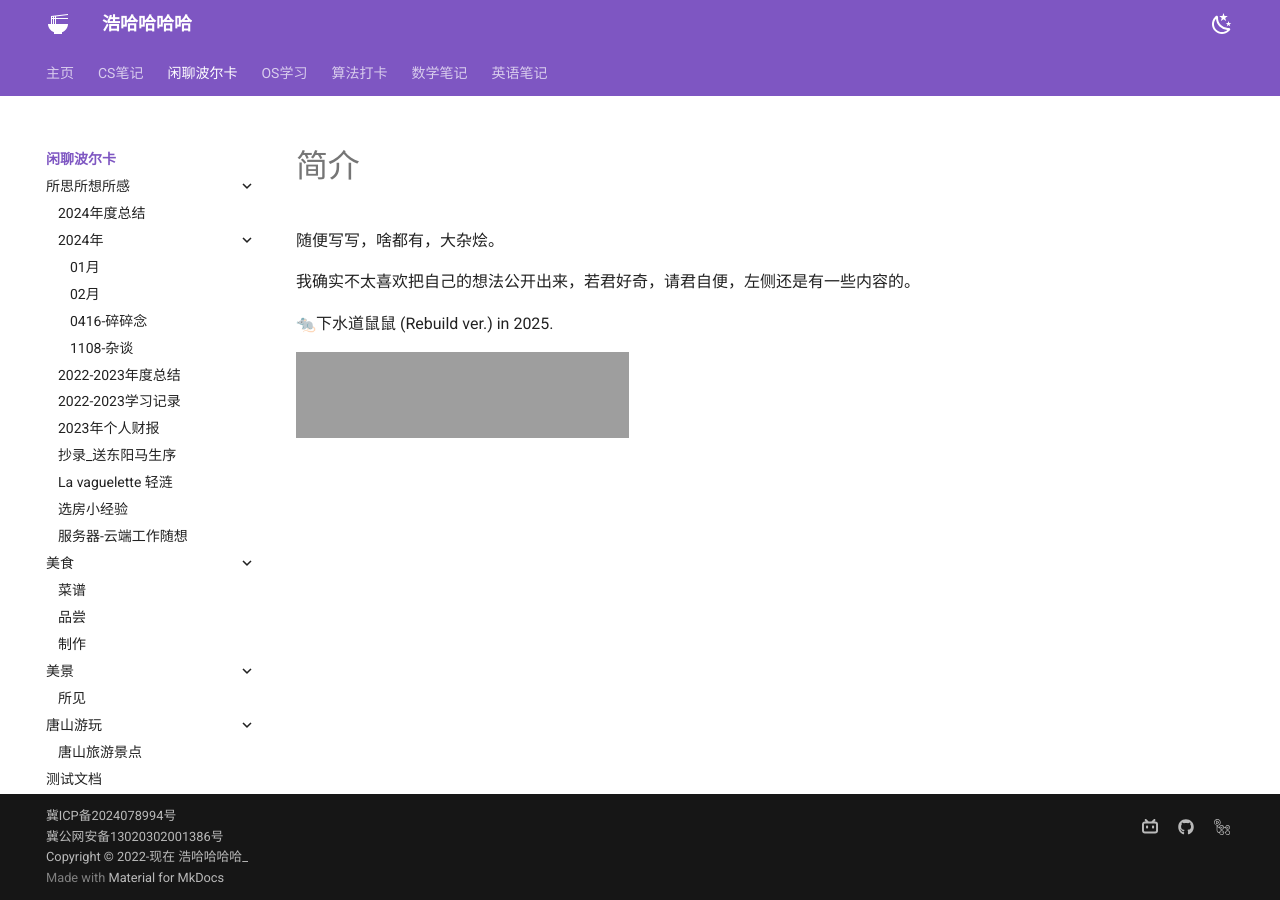
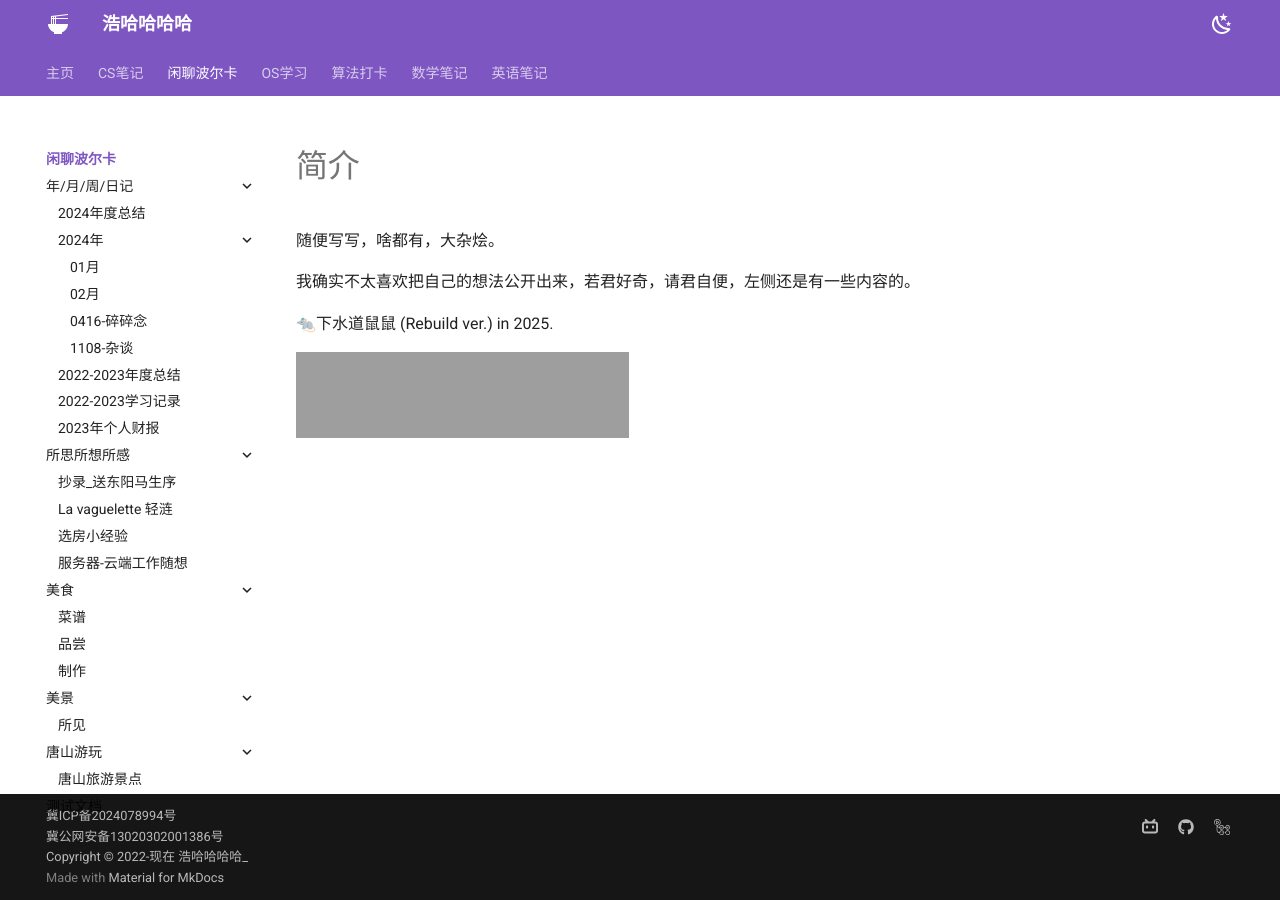
Before and after one commit to Haohahahaha/chat, an MkDocs documentation site: the page built from docs/index.md, in a window 1280 px wide. Built offline with MkDocs 1.6.1 and Material for MkDocs 9.7.7, drawn with Linux system fonts in a browser that asks for light colours; grey boxes are pictures that could not be loaded.

Commit message:
2024-12-31_22:22:46 update

```diff
--- a/mkdocs.yml
+++ b/mkdocs.yml
@@ -41,7 +41,7 @@ nav:
   - CS笔记: http://cs.haohaha.cn
   - 闲聊波尔卡:
     - Home: index.md
-    - 所思所想所感:
+    - 年/月/周/日记:
       - 2024年度总结: thought/2024/summary.md
       - 2024年:
         - 01月: thought/2024_monthly_summary/01.md
@@ -51,6 +51,7 @@ nav:
       - 2022-2023年度总结: thought/2022-2023_summary/summary.md
       - 2022-2023学习记录: thought/learn-record/2022-2023.md
       - 2023年个人财报: thought/2022-2023_summary/2023-personal_financial_report.md
+    - 所思所想所感:
       - 抄录_送东阳马生序: thought/Farewell_Ma/Xv.md
       - La vaguelette 轻涟: thought/la-vaguelette/l-v.md
       - 选房小经验: thought/rent-house/exercise.md
```
